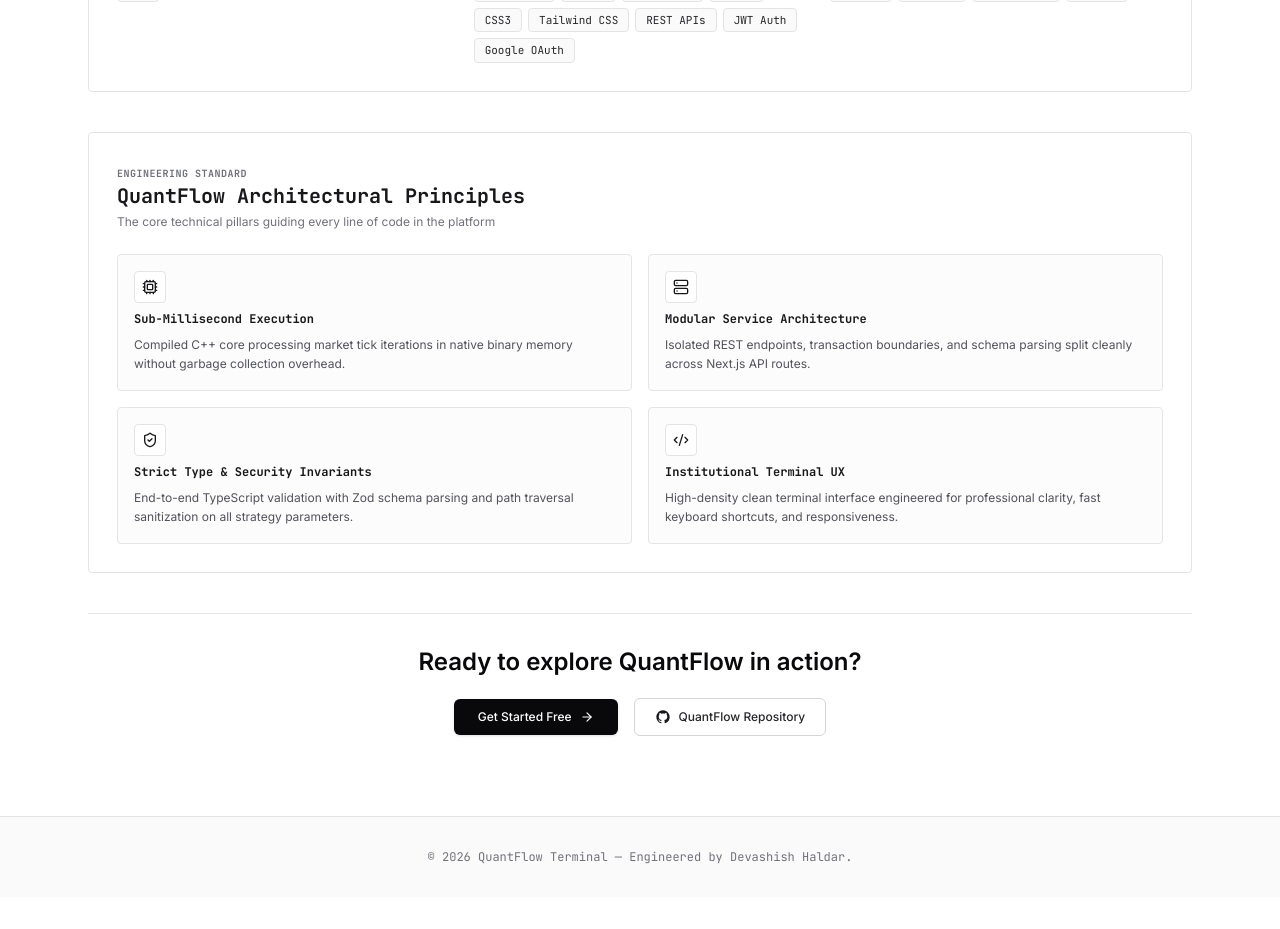
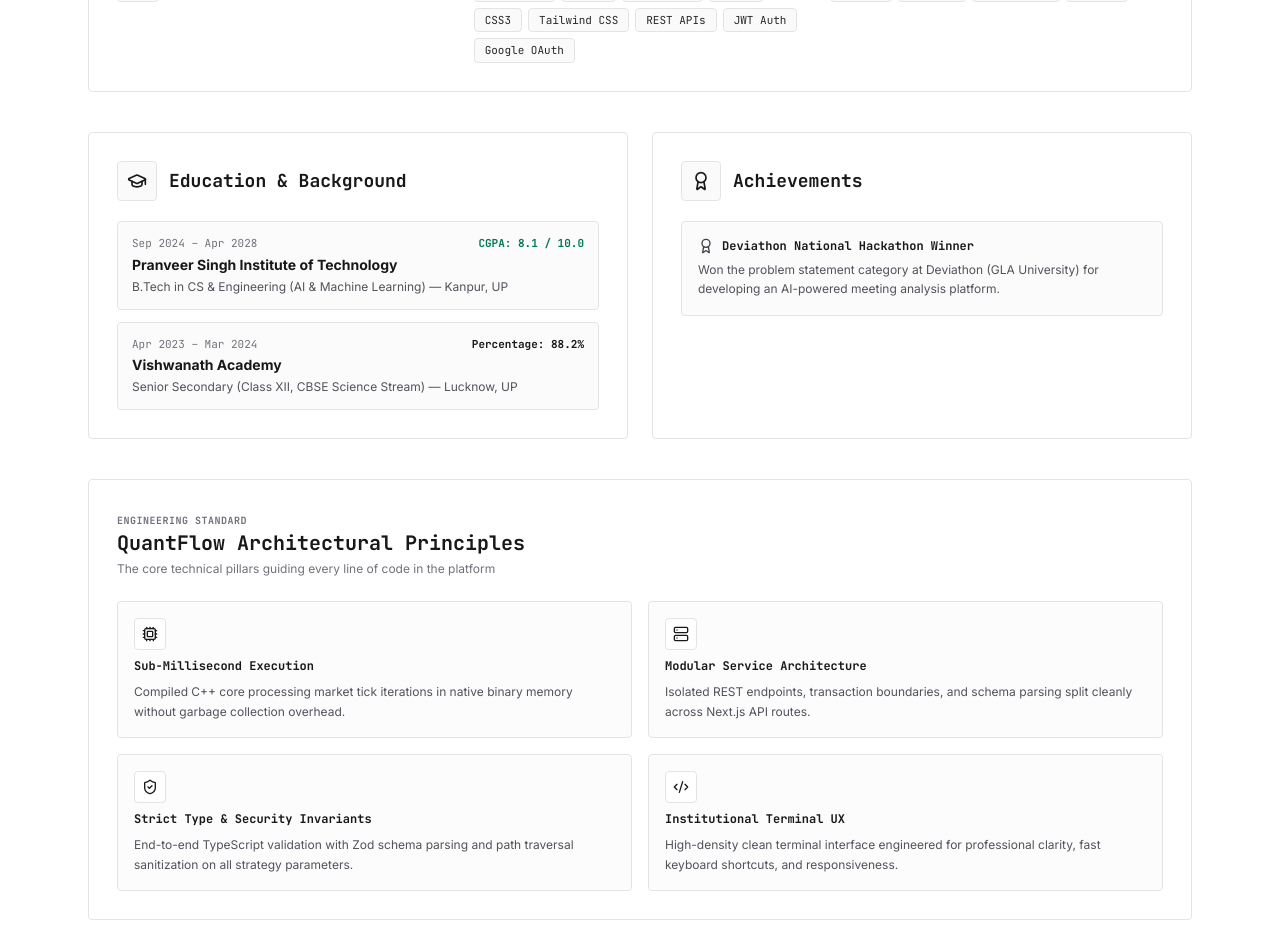
Before and after one commit to devashishhaldar2006/QuantFlow, a Next.js app in the folder frontend/: page /about in a window 1280 px wide. Shown: the part 1320-2249 px from the top of the page. Before the commit the page ends 2217 px from the top, so only its background shows below. Built offline with nearby package versions, Linux system fonts and the light colour scheme; no server answers.

Commit message:
fix(ui): include EducationAchievementsCard in About page and ensure unified white terminal styling

```diff
--- a/frontend/src/app/about/AboutContent.tsx
+++ b/frontend/src/app/about/AboutContent.tsx
@@ -9,6 +9,7 @@ import DeveloperProfileCard from "@/features/about/components/DeveloperProfileCa
 import InspirationCard from "@/features/about/components/InspirationCard";
 import HackCentralCard from "@/features/about/components/HackCentralCard";
 import SkillsMatrixCard from "@/features/about/components/SkillsMatrixCard";
+import EducationAchievementsCard from "@/features/about/components/EducationAchievementsCard";
 import SystemPillarsCard from "@/features/about/components/SystemPillarsCard";
 import { QuantFlowLogo } from "@/components/common/QuantFlowLogo";
 
@@ -109,6 +110,8 @@ export default function AboutContent() {
 
         <SkillsMatrixCard />
 
+        <EducationAchievementsCard />
+
         <SystemPillarsCard />
 
         {/* Call To Action */}
```
